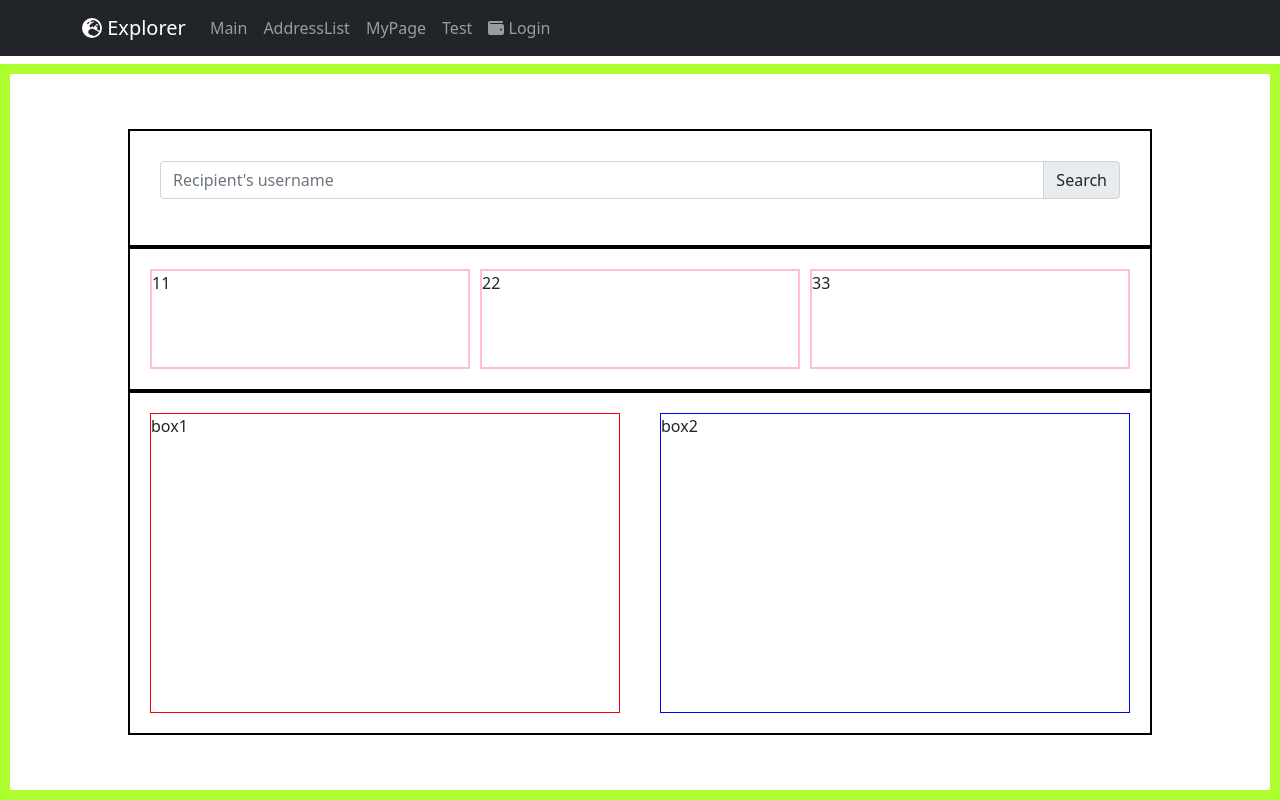
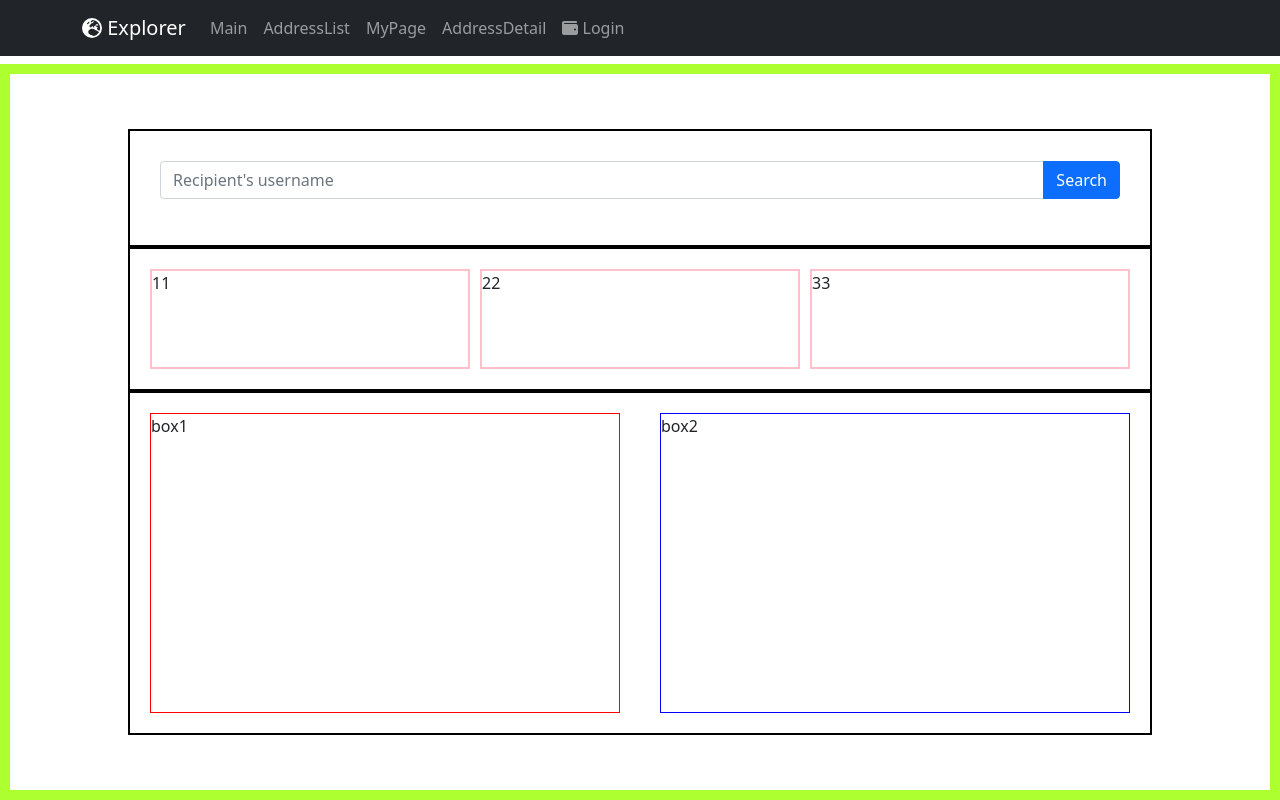
Before and after one commit to kg-Explorer/kg-Explorer, a React (Create React App) app in the folder client/: page /addressdetail in a window 1280 px wide. Built offline with nearby package versions, Linux system fonts and the light colour scheme.

Commit message:
feat : search public key

```diff
--- a/client/src/components/Header.js
+++ b/client/src/components/Header.js
@@ -18,7 +18,7 @@ const Header = () => {
                     <Nav.Link onClick={() => { navigate('/')}}>Main</Nav.Link>
                     <Nav.Link onClick={() => { navigate('/addresslist')}}>AddressList</Nav.Link>
                     <Nav.Link onClick={() => { navigate('/mypage')}}>MyPage</Nav.Link>
-                    <Nav.Link onClick={() => { navigate('/test')}}>Test</Nav.Link>
+                    <Nav.Link onClick={() => { navigate('/addressdetail')}}>AddressDetail</Nav.Link>
                     <div className='wallet'>
                     <Nav.Link onClick={() => { navigate('/login')}}><FontAwesomeIcon icon={faWallet} /> Login</Nav.Link>
                     </div>
--- a/client/src/page/AddressDetail.js
+++ b/client/src/page/AddressDetail.js
@@ -1,20 +1,32 @@
 import React from 'react'
+import axios from "axios";
+import { useState } from "react";
 import { useLocation } from "react-router";
-import { InputGroup, FormControl } from 'react-bootstrap'
+import { Form, InputGroup, FormControl, Button } from 'react-bootstrap'
 
 const AddressDetail = () => {
 
   const { state } = useLocation();
   console.log(state);
 
-  // const Edit = () => {
-  //     const { state } = useLocation();
-  //     console.log(state);
-  // }
+  const searchPublicKey = async () => {
+    try {
+        const blocks = await axios.post('http://localhost:3500/block/miningBlock', {
+            data:state,
+
+            //publicKey:localStorage.getItem('publicKey')
+        }
+        )
+    }
+    catch (error) {
+        console.log(error)
+    }
+  }
 
   return (
     <div className='testContainer'>
       <div className='input'>
+        <Form onSubmit={searchPublicKey}>
           <InputGroup className="mb-3">
             <FormControl
               placeholder="Recipient's username"
@@ -22,8 +34,9 @@ const AddressDetail = () => {
               aria-describedby="basic-addon2"
               defaultValue={state}
             />
-          <InputGroup.Text id="basic-addon2">Search</InputGroup.Text>
+            <Button type='submit'> Search </Button>
           </InputGroup>
+        </Form>
       </div>
       <div className='middleBoxCotainer'>
         <div className='middle'>11</div>
--- a/client/src/page/AddressList.js
+++ b/client/src/page/AddressList.js
@@ -28,8 +28,7 @@ const AddressList = () => {
     },[])
 
     const toAddressDetail = (data) => {
-        navigate('/addressdetail', { state : data})
-        // navigate('/edit', { state: e.target.value });
+        navigate('/addressdetail', { state : data })
     }
 
   return (
@@ -50,24 +49,11 @@ const AddressList = () => {
                     :
                     address.map( (data, index) => {
                         return <tr key={index}>
-                            {/* <Routes>
-                                <Route path='/addressdetail' element={<AddressDetail data={data}/>}/>
-                            </Routes> */}
                             <td>{index}</td>
                             <td className='addressDetail' onClick={()=> toAddressDetail(data.publicKey)}>{(data.publicKey).substr(0, 15)}...{(data.publicKey).slice(-15)}</td>
                         </tr>
                     })
                 }
-
-
-                            {/* <Link to={{
-                                    pathname: '/search',
-                                    state: {
-                                        data1: year,
-                                        data2: title,
-                                        data3: summary
-                                    }
-                            }}> */}
             </tbody>
         </Table>
     </div>
```
Lines whose indentation alone changed are shown as unchanged.
